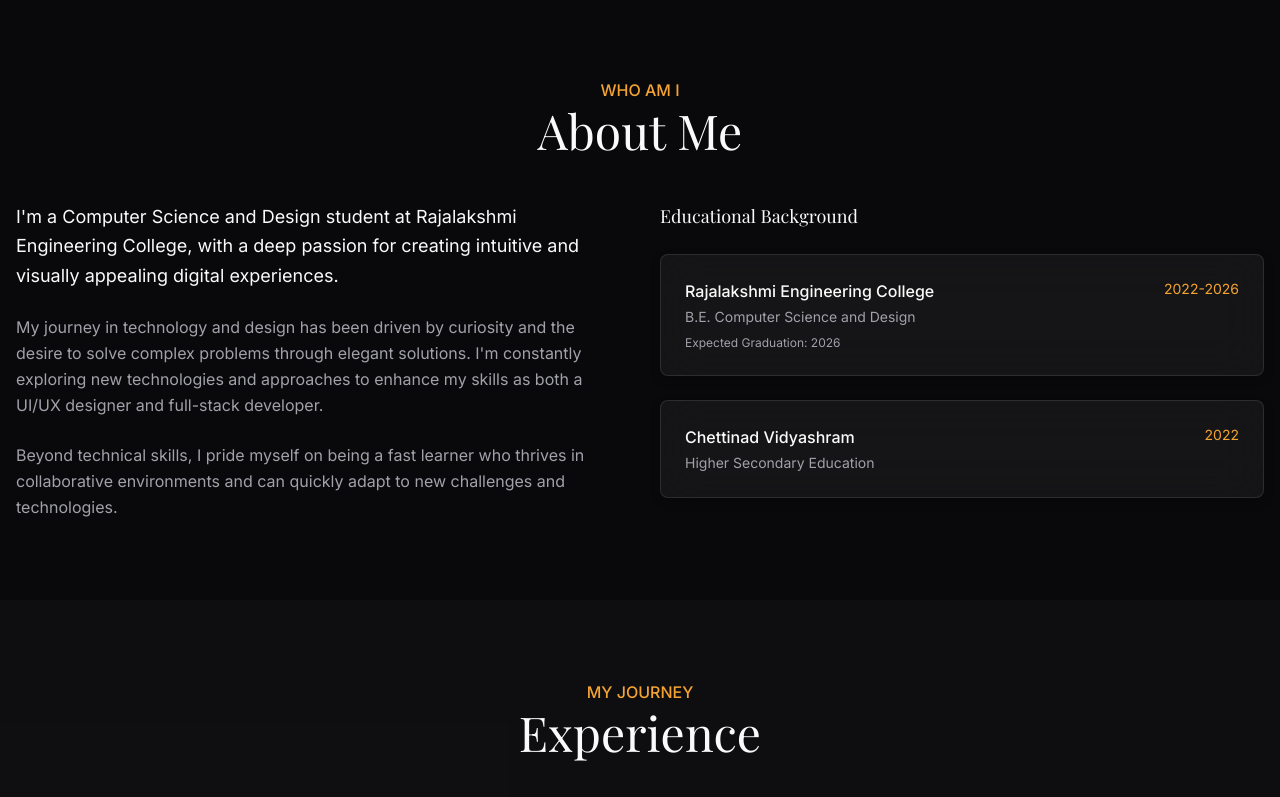
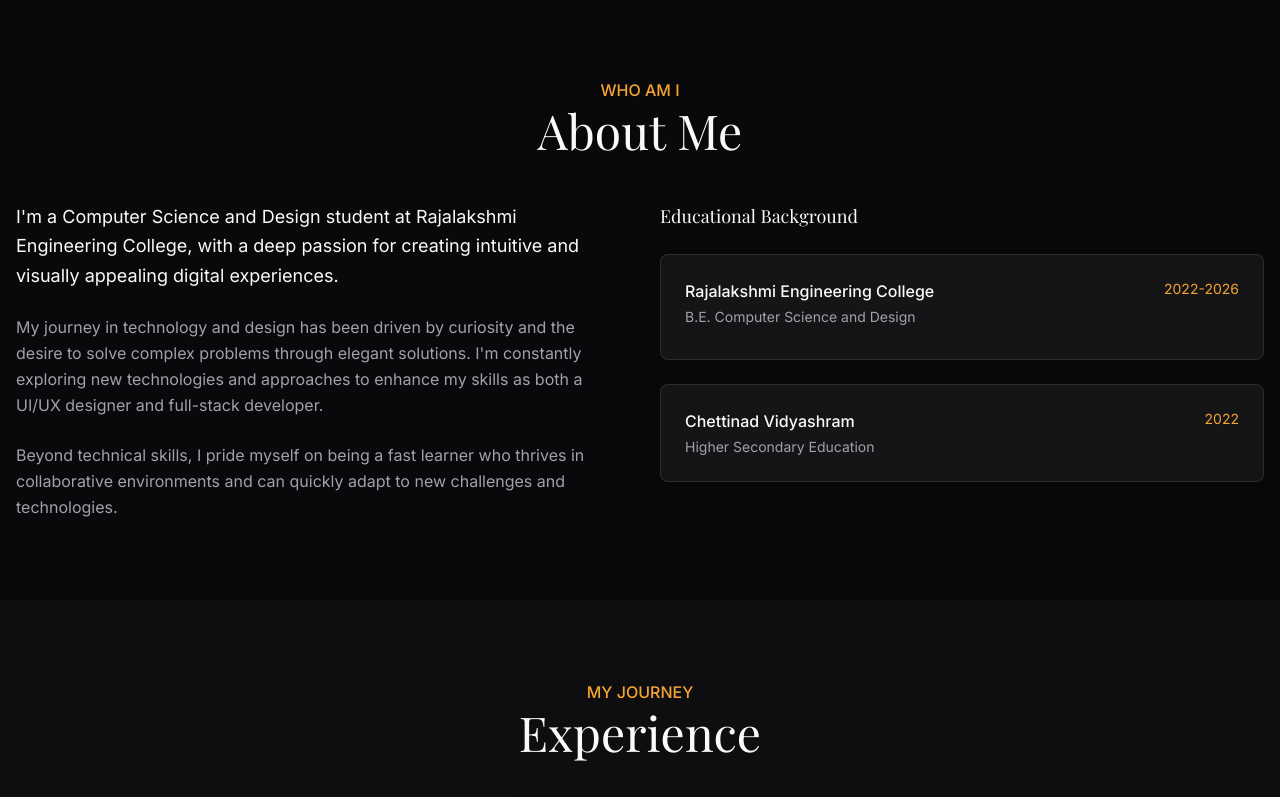
Before and after one commit to aksayaa745/aksayaa, a React (Vite) app: page / in a window 1280 px wide. Shown: the part 802-1599 px from the top of the page. Built offline with nearby package versions, Linux system fonts and the light colour scheme; a web font is replaced by a local one.

Commit message:
Visual edit in Lovable
Edited UI in Lovable

```diff
--- a/src/components/AboutSection.tsx
+++ b/src/components/AboutSection.tsx
@@ -1,10 +1,7 @@
-
 import React from 'react';
 import { Card, CardContent } from "@/components/ui/card";
-
 const AboutSection = () => {
-  return (
-    <section id="about" className="py-20 relative">
+  return <section id="about" className="py-20 relative">
       <div className="container mx-auto px-4">
         <div className="mb-12 text-center">
           <h2 className="text-accent font-medium mb-1">WHO AM I</h2>
@@ -41,7 +38,7 @@ const AboutSection = () => {
                     <span className="text-accent text-sm">2022-2026</span>
                   </div>
                   <p className="text-sm text-muted-foreground mb-2">B.E. Computer Science and Design</p>
-                  <p className="text-xs text-muted-foreground">Expected Graduation: 2026</p>
+
                 </CardContent>
               </Card>
 
@@ -61,8 +58,6 @@ const AboutSection = () => {
 
       {/* Background Element */}
       <div className="absolute top-1/2 transform -translate-y-1/2 left-0 w-96 h-96 bg-accent/5 rounded-full blur-3xl -z-10"></div>
-    </section>
-  );
+    </section>;
 };
-
 export default AboutSection;
```
